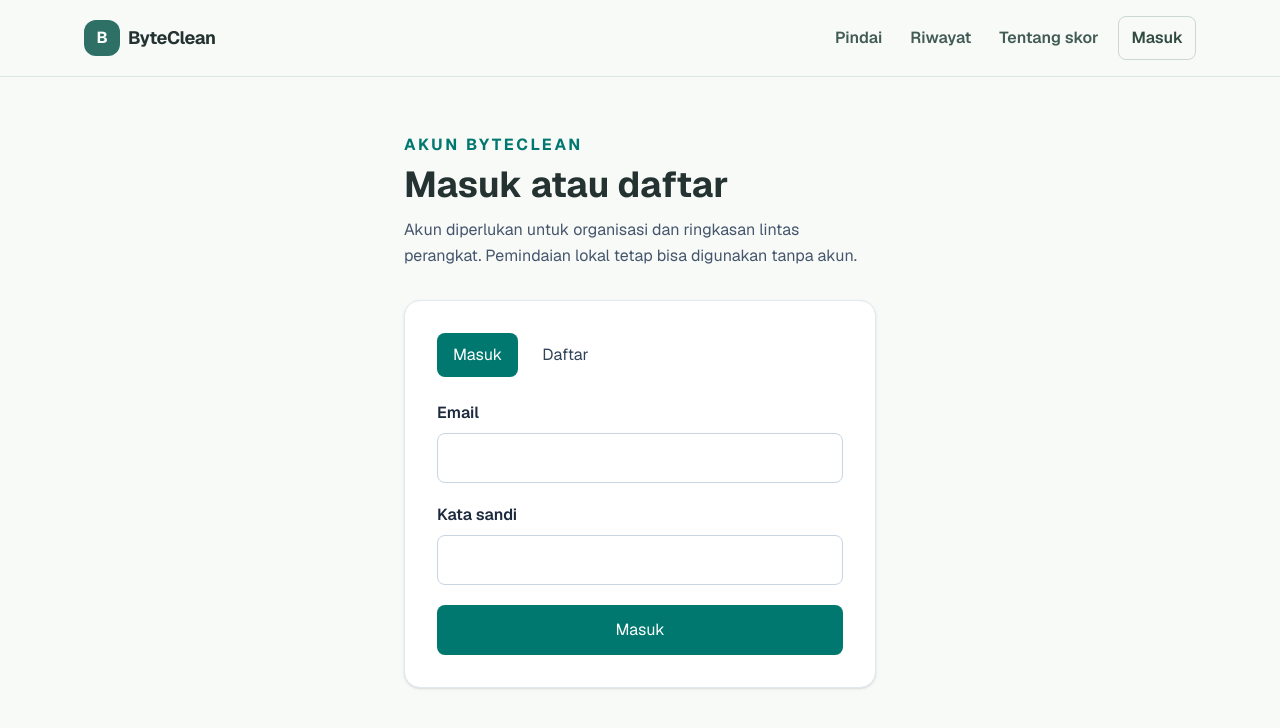
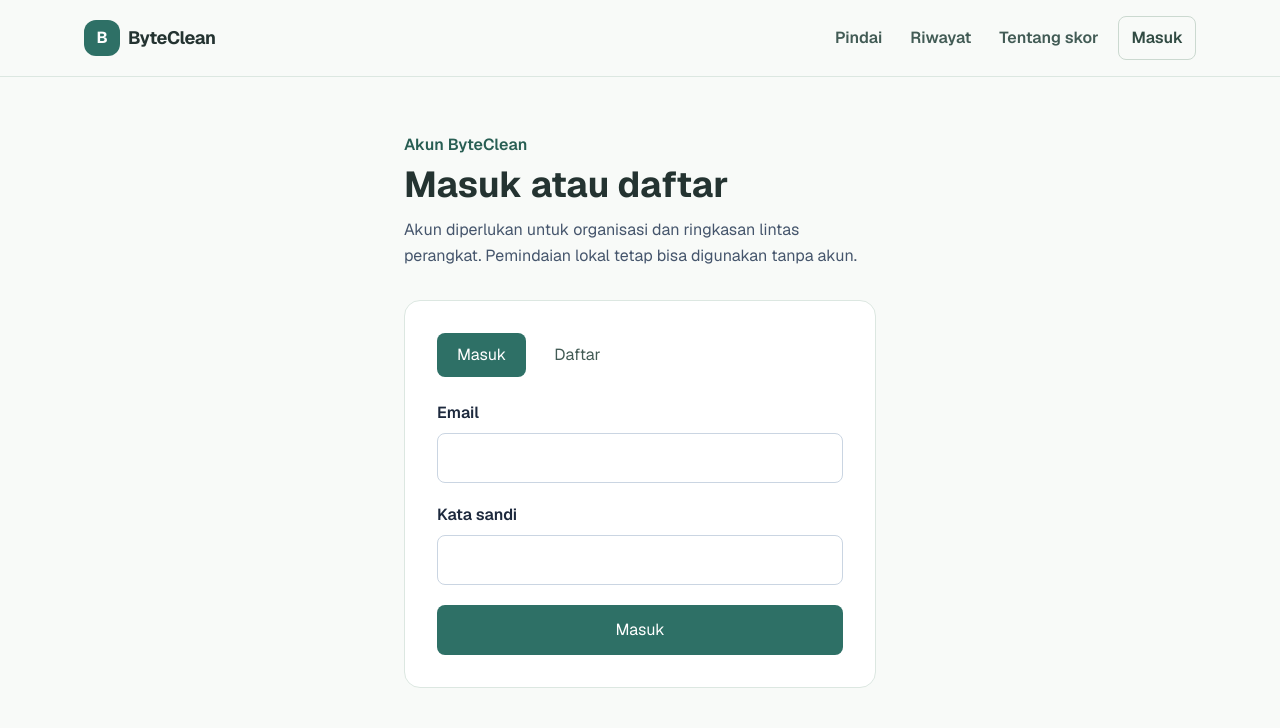
Before and after one commit to Zaimae-1/ITC-ByteClean, a Next.js app: page /auth in a window 1280 px wide. Shown: the top 728 px of the page. Built offline with nearby package versions, Linux system fonts and the light colour scheme; no server answers.

Commit message:
style: make secondary pages calm and readable

```diff
--- a/app/account/page.tsx
+++ b/app/account/page.tsx
@@ -37,11 +37,11 @@ export default async function AccountPage({ searchParams }: { searchParams: Prom
   const dashboard = dashboardResult.data as Dashboard | null;
 
   return <main className="mx-auto max-w-6xl px-5 py-14">
-    <div className="rounded-[2rem] bg-slate-950 px-6 py-8 text-white sm:px-9">
-      <p className="text-xs font-bold uppercase tracking-[0.16em] text-teal-300">{isAdmin ? "Dasbor admin" : "Ruang organisasi"}</p>
+    <div className="rounded-3xl border border-[#d5e2da] bg-[#eef5ef] px-6 py-8 text-[#243331] sm:px-9">
+      <p className="text-sm font-semibold text-[#285e53]">{isAdmin ? "Dasbor admin" : "Ruang organisasi"}</p>
       <h1 className="mt-2 text-3xl font-bold tracking-tight sm:text-4xl">{org.name}</h1>
-      <p className="mt-3 text-sm text-slate-300">{user.email} · {isAdmin ? "Admin" : membership.unit || "Anggota"}</p>
-      <div className="mt-6 flex flex-wrap gap-3"><Link href="/scan" className="rounded-lg bg-teal-400 px-4 py-2 font-semibold text-slate-950 hover:bg-teal-300">Mulai pindai</Link><Link href="/history" className="rounded-lg border border-white/25 px-4 py-2 font-semibold text-white hover:border-white">Lihat riwayat</Link></div>
+      <p className="mt-3 text-sm text-[#526a63]">{user.email} · {isAdmin ? "Admin" : membership.unit || "Anggota"}</p>
+      <div className="mt-6 flex flex-wrap gap-3"><Link href="/scan" className="inline-flex min-h-11 items-center rounded-lg bg-[#2e7066] px-4 py-2 font-semibold text-white hover:bg-[#24594f]">Mulai pindai</Link><Link href="/history" className="inline-flex min-h-11 items-center rounded-lg border border-[#b9d0c1] px-4 py-2 font-semibold text-[#285e53] hover:bg-white">Lihat riwayat</Link></div>
     </div>
 
     {isAdmin && <>
--- a/app/auth/auth-form.tsx
+++ b/app/auth/auth-form.tsx
@@ -9,10 +9,10 @@ export function AuthForm() {
   const [mode, setMode] = useState<"login" | "signup">("login");
   const [state, action, pending] = useActionState(authenticate, initialState);
   return (
-    <div className="mt-8 rounded-2xl border border-slate-200 bg-white p-6 shadow-sm sm:p-8">
+    <div className="mt-8 rounded-2xl border border-[#dce7e1] bg-white p-6 sm:p-8">
       <div className="flex gap-2" role="tablist" aria-label="Pilihan akun">
-        <button type="button" role="tab" aria-selected={mode === "login"} onClick={() => setMode("login")} className={`rounded-lg px-4 py-2 font-semibold ${mode === "login" ? "bg-teal-700 text-white" : "text-slate-700"}`}>Masuk</button>
-        <button type="button" role="tab" aria-selected={mode === "signup"} onClick={() => setMode("signup")} className={`rounded-lg px-4 py-2 font-semibold ${mode === "signup" ? "bg-teal-700 text-white" : "text-slate-700"}`}>Daftar</button>
+        <button type="button" role="tab" aria-selected={mode === "login"} onClick={() => setMode("login")} className={`rounded-lg px-5 py-2 font-semibold ${mode === "login" ? "bg-[#2e7066] text-white" : "text-[#425b55] hover:bg-[#eef5ef]"}`}>Masuk</button>
+        <button type="button" role="tab" aria-selected={mode === "signup"} onClick={() => setMode("signup")} className={`rounded-lg px-5 py-2 font-semibold ${mode === "signup" ? "bg-[#2e7066] text-white" : "text-[#425b55] hover:bg-[#eef5ef]"}`}>Daftar</button>
       </div>
       <form action={action} className="mt-6 grid gap-5">
         <input type="hidden" name="mode" value={mode} />
@@ -24,7 +24,7 @@ export function AuthForm() {
         </label>
         {state.error && <p role="alert" className="rounded-lg bg-red-50 px-4 py-3 text-sm text-red-700">{state.error}</p>}
         {state.success && <p role="status" className="rounded-lg bg-teal-50 px-4 py-3 text-sm text-teal-800">{state.success}</p>}
-        <button disabled={pending} className="rounded-lg bg-teal-700 px-5 py-3 font-semibold text-white hover:bg-teal-800 disabled:opacity-60">{pending ? "Memproses..." : mode === "login" ? "Masuk" : "Buat akun"}</button>
+        <button disabled={pending} className="rounded-lg bg-[#2e7066] px-5 py-3 font-semibold text-white hover:bg-[#24594f] disabled:opacity-60">{pending ? "Memproses..." : mode === "login" ? "Masuk" : "Buat akun"}</button>
       </form>
     </div>
   );
--- a/app/auth/page.tsx
+++ b/app/auth/page.tsx
@@ -8,5 +8,5 @@ export default async function AuthPage({ searchParams }: { searchParams: Promise
   const client = await createSupabaseServerClient();
   if (client && (await client.auth.getUser()).data.user) redirect("/account");
   const { error } = await searchParams;
-  return <main className="mx-auto max-w-lg px-5 py-14"><p className="text-sm font-bold uppercase tracking-[0.16em] text-teal-700">Akun ByteClean</p><h1 className="mt-2 text-4xl font-bold">Masuk atau daftar</h1><p className="mt-3 text-slate-600">Akun diperlukan untuk organisasi dan ringkasan lintas perangkat. Pemindaian lokal tetap bisa digunakan tanpa akun.</p>{error && <p role="alert" className="mt-5 rounded-lg bg-red-50 p-4 text-sm text-red-700">Konfirmasi email gagal atau tautan sudah kedaluwarsa. Coba masuk atau daftar kembali.</p>}<AuthForm /></main>;
+  return <main className="mx-auto max-w-lg px-5 py-14"><p className="text-sm font-semibold text-[#285e53]">Akun ByteClean</p><h1 className="mt-2 text-3xl font-bold sm:text-4xl">Masuk atau daftar</h1><p className="mt-3 text-slate-600">Akun diperlukan untuk organisasi dan ringkasan lintas perangkat. Pemindaian lokal tetap bisa digunakan tanpa akun.</p>{error && <p role="alert" className="mt-5 rounded-lg bg-red-50 p-4 text-sm text-red-700">Konfirmasi email gagal atau tautan sudah kedaluwarsa. Coba masuk atau daftar kembali.</p>}<AuthForm /></main>;
 }
--- a/app/history/history-list.tsx
+++ b/app/history/history-list.tsx
@@ -45,22 +45,22 @@ export function HistoryList() {
   return (
     <section className="mt-9">
       <div className="grid gap-4 sm:grid-cols-3">
-        <div className="rounded-2xl bg-slate-950 p-5 text-white"><p className="text-sm text-slate-300">Potensi dari riwayat</p><p className="mt-2 text-2xl font-bold">{formatBytes(totalPotential)}</p></div>
-        <div className="rounded-2xl border border-teal-200 bg-teal-50 p-5"><p className="text-sm text-teal-800">Berhasil dibebaskan</p><p className="mt-2 text-2xl font-bold text-teal-950">{formatBytes(totalDeleted)}</p></div>
-        <div className="rounded-2xl border border-slate-200 bg-white p-5"><p className="text-sm text-slate-500">Rata-rata skor</p><p className="mt-2 text-2xl font-bold">{averageScore === null ? "—" : `${averageScore}/100`}</p></div>
+        <div className="rounded-2xl border border-[#dce7e1] bg-white p-5"><p className="text-sm text-[#526a63]">Potensi dari riwayat</p><p className="mt-2 text-2xl font-bold text-[#243331]">{formatBytes(totalPotential)}</p></div>
+        <div className="rounded-2xl border border-[#d5e2da] bg-[#eef5ef] p-5"><p className="text-sm text-[#425b55]">Berhasil dibebaskan</p><p className="mt-2 text-2xl font-bold text-[#285e53]">{formatBytes(totalDeleted)}</p></div>
+        <div className="rounded-2xl border border-[#dce7e1] bg-white p-5"><p className="text-sm text-[#526a63]">Rata-rata skor</p><p className="mt-2 text-2xl font-bold text-[#243331]">{averageScore === null ? "—" : `${averageScore}/100`}</p></div>
       </div>
       <div className="mb-4 flex flex-wrap items-center justify-between gap-3">
         <p className="mt-6 text-sm text-slate-600">{displayed.length} dari {records.length} ringkasan ditampilkan.</p>
         <button onClick={clearHistory} className="text-sm font-semibold text-red-700 hover:underline">Hapus riwayat lokal</button>
       </div>
-      <div className="mb-5 flex flex-wrap items-center gap-3 rounded-2xl bg-slate-50 p-4">
+      <div className="mb-5 flex flex-wrap items-center gap-3 rounded-2xl border border-[#dce7e1] bg-[#f2f6f2] p-4">
         <label className="grid gap-1 text-xs font-semibold text-slate-600">Periode<select value={period} onChange={(event) => { const next = event.target.value as "all" | "30d"; if (next === "30d") setCutoff(Date.now() - 30 * 24 * 60 * 60 * 1000); setPeriod(next); }} className="min-w-36 rounded-lg border border-slate-300 bg-white px-3 py-2 text-sm font-normal text-slate-900"><option value="all">Semua waktu</option><option value="30d">30 hari terakhir</option></select></label>
         <label className="grid gap-1 text-xs font-semibold text-slate-600">Urutan<select value={sort} onChange={(event) => setSort(event.target.value as "recent" | "oldest" | "potential")} className="min-w-44 rounded-lg border border-slate-300 bg-white px-3 py-2 text-sm font-normal text-slate-900"><option value="recent">Terbaru dulu</option><option value="oldest">Terlama dulu</option><option value="potential">Potensi terbesar</option></select></label>
       </div>
       <div className="grid gap-4">
         {displayed.length === 0 && <p className="rounded-2xl border border-slate-200 bg-white p-7 text-slate-600">Tidak ada pemindaian dalam periode ini.</p>}
         {displayed.map((record) => (
-          <article key={record.id} className="rounded-2xl border border-slate-200 bg-white p-5 shadow-sm">
+          <article key={record.id} className="rounded-2xl border border-[#dce7e1] bg-white p-5">
             <div className="flex flex-wrap items-center justify-between gap-3">
               <h2 className="font-semibold text-slate-950">{new Date(record.createdAt).toLocaleString("id-ID", { dateStyle: "long", timeStyle: "short" })}</h2>
               <div className="flex flex-wrap gap-2"><span className="rounded-full bg-slate-100 px-3 py-1 text-xs font-semibold text-slate-600">{record.remoteId ? "Tersimpan di akun" : "Di perangkat ini"}</span><span className="rounded-full bg-teal-50 px-3 py-1 text-sm font-bold text-teal-800">Skor {record.summary.score ?? "—"}/100</span></div>
--- a/app/history/page.tsx
+++ b/app/history/page.tsx
@@ -4,8 +4,8 @@ export default function HistoryPage() {
   return (
     <>
       <main className="mx-auto max-w-5xl px-5 py-12 sm:py-16">
-        <p className="text-sm font-bold uppercase tracking-[0.16em] text-teal-700">Tersimpan di perangkat</p>
-        <h1 className="mt-2 text-4xl font-bold tracking-tight">Riwayat pemindaian</h1>
+        <p className="text-sm font-semibold text-[#285e53]">Tersimpan di perangkat</p>
+        <h1 className="mt-2 text-3xl font-bold tracking-tight sm:text-4xl">Riwayat pemindaian</h1>
         <p className="mt-4 max-w-2xl leading-7 text-slate-600">Riwayat di perangkat ini hanya berisi angka ringkasan dan aturan pindai. Nama dan isi file tidak disimpan di riwayat.</p>
         <HistoryList />
       </main>
--- a/app/score/page.tsx
+++ b/app/score/page.tsx
@@ -4,12 +4,12 @@ export default function ScorePage() {
   return (
     <>
       <main className="mx-auto max-w-3xl px-5 py-12 sm:py-16">
-        <p className="text-sm font-bold uppercase tracking-[0.16em] text-teal-700">Metode terbuka</p>
-        <h1 className="mt-2 text-4xl font-bold tracking-tight">Tentang Skor Kebersihan Digital</h1>
+        <p className="text-sm font-semibold text-[#285e53]">Metode terbuka</p>
+        <h1 className="mt-2 text-3xl font-bold tracking-tight sm:text-4xl">Tentang Skor Kebersihan Digital</h1>
         <p className="mt-5 text-lg leading-8 text-slate-600">Skor membantu memperkirakan porsi ruang yang mungkin dapat dibersihkan pada folder yang Anda pilih. Skor bukan penilaian keamanan atau kualitas file.</p>
-        <section className="mt-9 rounded-2xl border border-teal-200 bg-teal-50 p-6">
+        <section className="mt-9 rounded-2xl border border-[#d5e2da] bg-[#eef5ef] p-6">
           <h2 className="font-semibold text-teal-950">Rumus versi 1</h2>
-          <p className="mt-2 text-xl font-bold text-teal-950">100 × (1 − ukuran file yang perlu ditinjau ÷ ukuran semua file)</p>
+          <p className="mt-2 break-words text-lg font-bold text-[#243331] sm:text-xl">100 × (1 − ukuran file yang perlu ditinjau ÷ ukuran semua file)</p>
           <p className="mt-3 leading-7 text-teal-900">Semakin sedikit ruang yang mungkin bisa dibersihkan, semakin tinggi skornya. File kembar selalu menyisakan setidaknya satu salinan. Satu file yang masuk beberapa kategori hanya dihitung sekali.</p>
         </section>
         <div className="mt-10 space-y-8">
```
